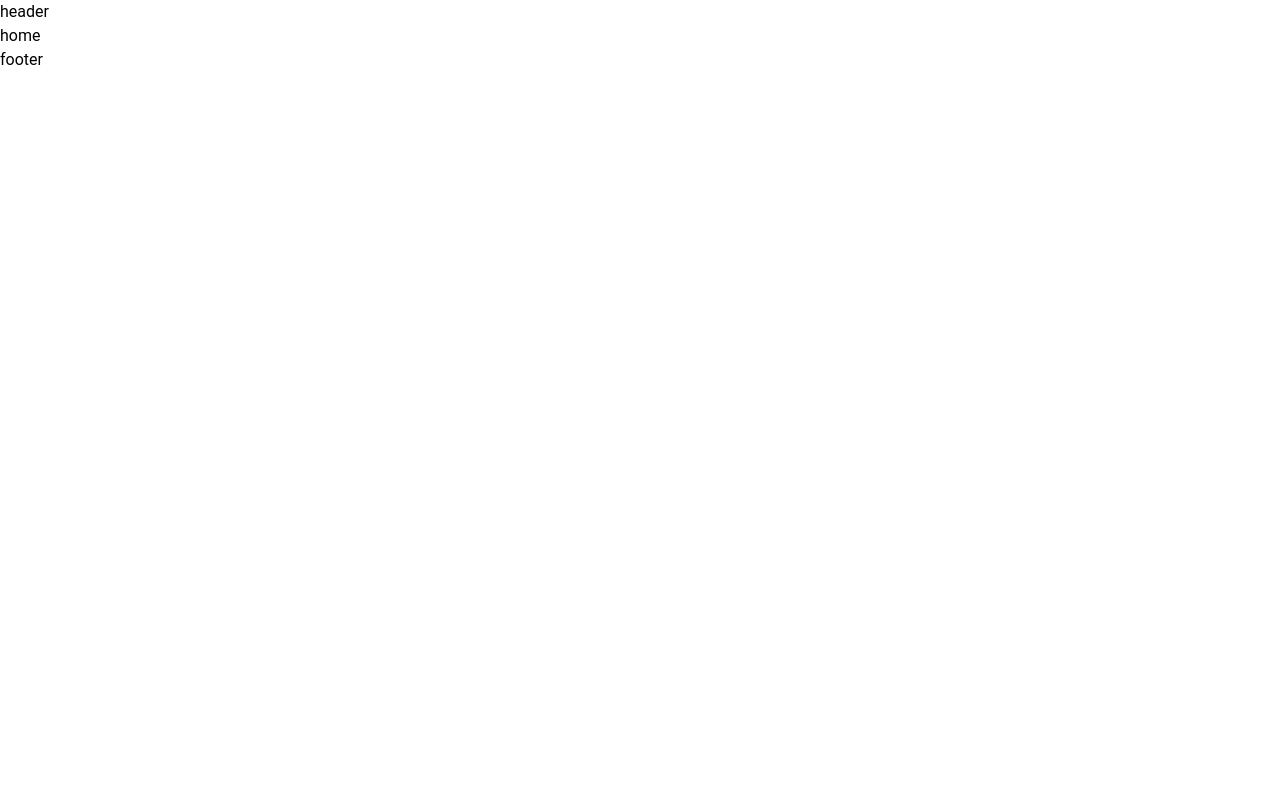
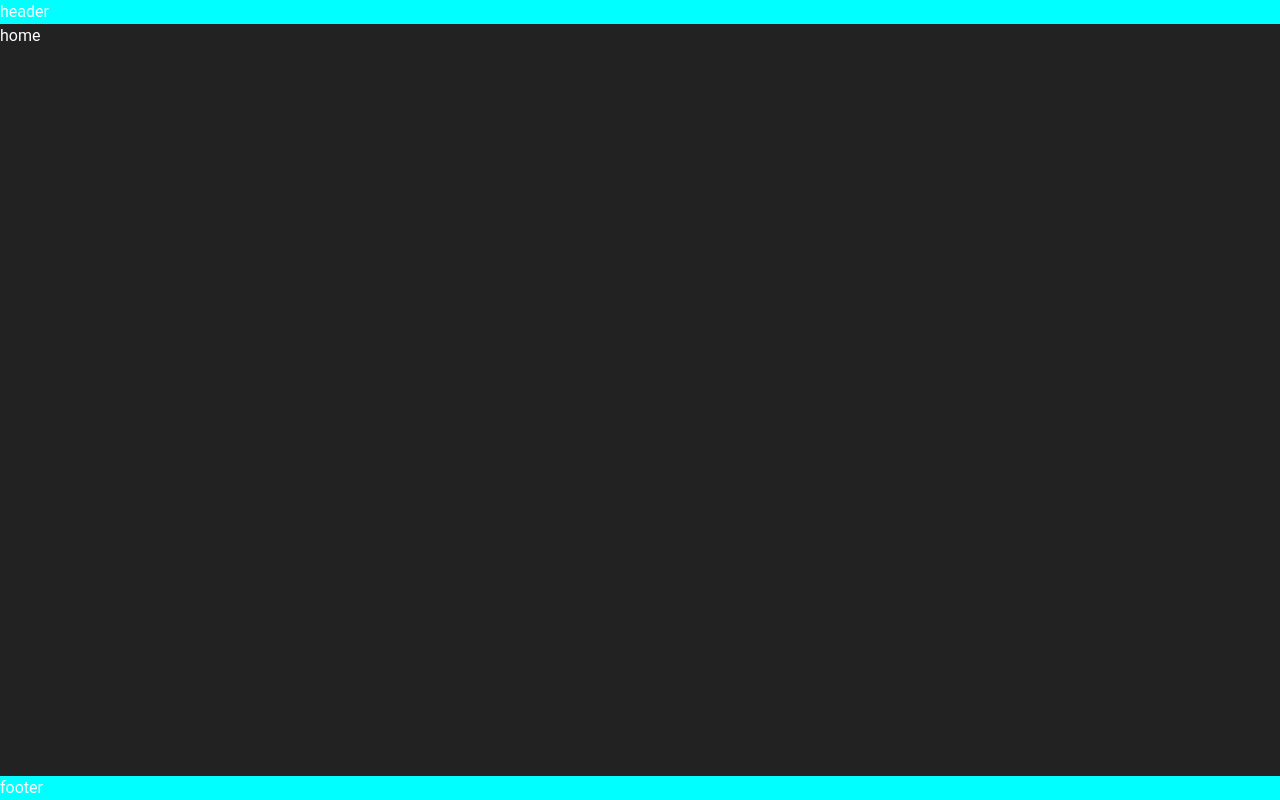
Before and after one commit to Lou8is/blog, a Vue app in the folder frontend/: page / in a window 1280 px wide. Built offline with nearby package versions, Linux system fonts and the light colour scheme.

Commit message:
Setup base layout

```diff
--- a/frontend/src/App.vue
+++ b/frontend/src/App.vue
@@ -19,5 +19,7 @@ import Footer from './components/Footer.vue'
 </template>
 
 <style scoped>
-
+  main {
+    height: 100%;
+  }
 </style>
--- /dev/null
+++ b/frontend/src/assets/global.css
@@ -0,0 +1,14 @@
+#app {
+    height: 100vh;
+    display: flex;
+    flex-direction: column;
+}
+
+html, body {
+    height: 100%;
+    padding: 0;
+    margin: 0;
+
+    background-color: #222;
+    color: #fff;
+}
--- a/frontend/src/components/Footer.vue
+++ b/frontend/src/components/Footer.vue
@@ -3,9 +3,13 @@
 </script>
 
 <template>
-    <p>footer</p>
+    <div id="footer">
+        <p>footer</p>
+    </div>
 </template>
 
 <style scoped>
-
+    #footer {
+        background-color: aqua;
+    }
 </style>
--- a/frontend/src/components/Header.vue
+++ b/frontend/src/components/Header.vue
@@ -3,9 +3,13 @@
 </script>
 
 <template>
-  <p>header</p>
+    <div id="header">
+        <p>header</p>
+    </div>
 </template>
 
 <style scoped>
-
+    #header {
+        background-color: aqua;
+    }
 </style>
--- a/frontend/src/main.ts
+++ b/frontend/src/main.ts
@@ -1,5 +1,7 @@
 import { createApp } from 'vue'
 import App from './App.vue'
+
+import "./assets/global.css";
 
 // Vuetify
 import 'vuetify/styles'
```
